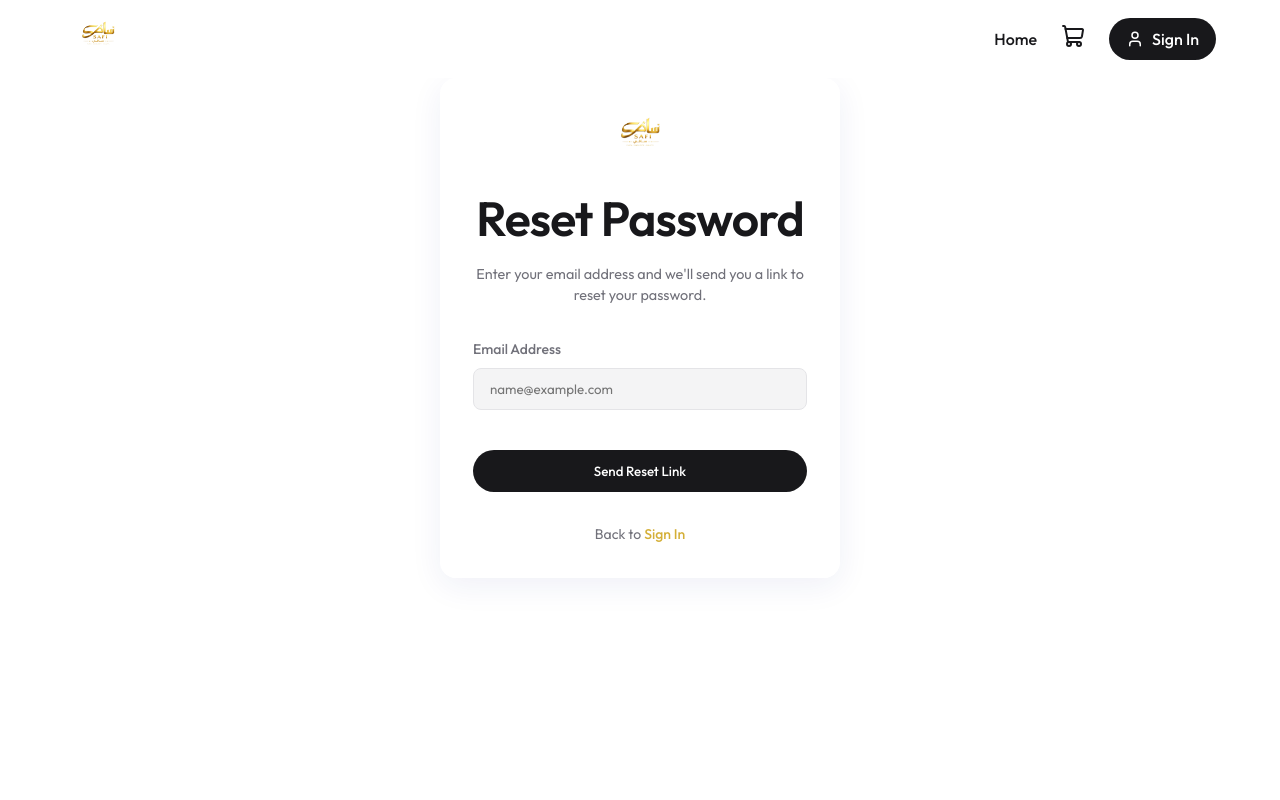
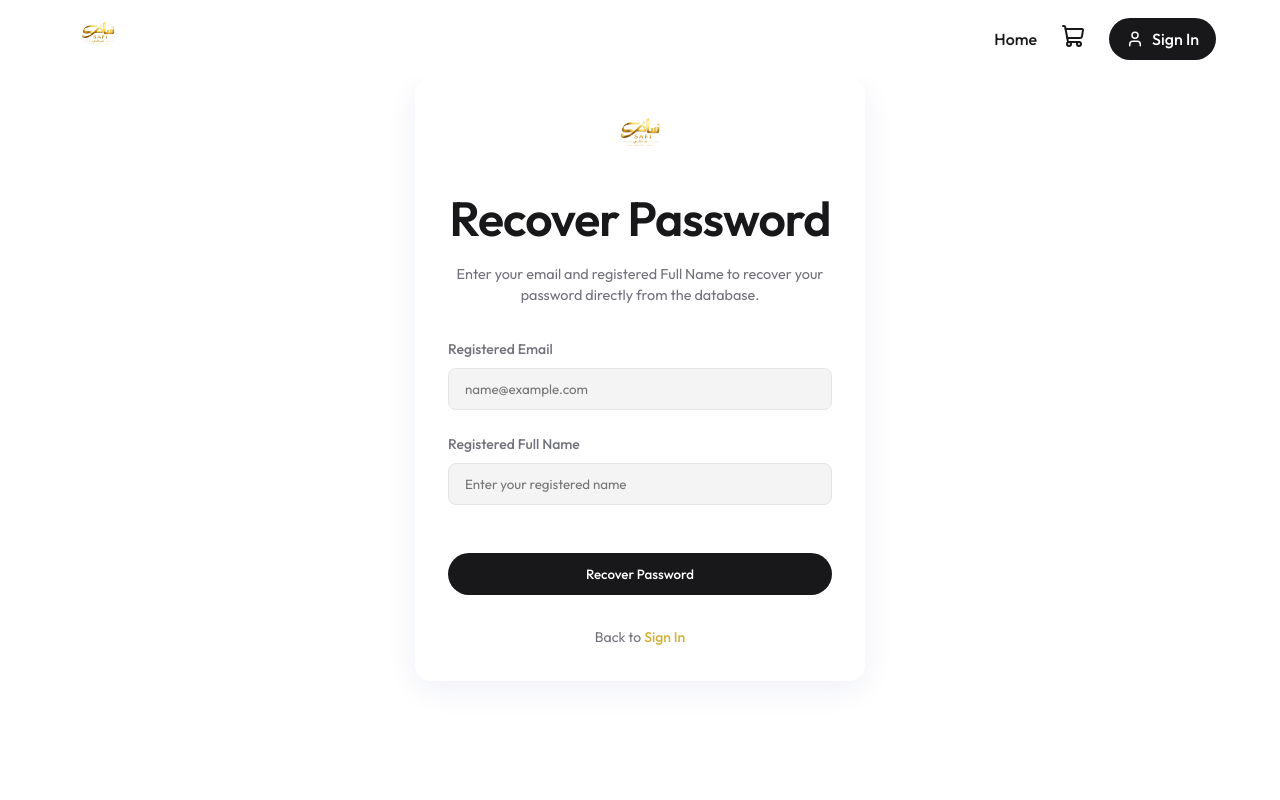
Before and after one commit to safistore/safistores, a React (Vite) app: page /forgot-password in a window 1280 px wide. Shown: the top 800 px of the page. Built offline with nearby package versions, Linux system fonts and the light colour scheme; no server answers.

Commit message:
Implement password recovery feature with full name

```diff
--- a/src/pages/ForgotPassword.jsx
+++ b/src/pages/ForgotPassword.jsx
@@ -1,26 +1,49 @@
 import { useState } from 'react';
-import { sendPasswordResetEmail } from 'firebase/auth';
-import { auth } from '../firebase';
+import { collection, getDocs, query, where } from 'firebase/firestore';
+import { db } from '../firebase';
 import { Link } from 'react-router-dom';
 
 const ForgotPassword = () => {
   const [email, setEmail] = useState('');
-  const [message, setMessage] = useState('');
+  const [fullName, setFullName] = useState('');
+  const [recoveredPassword, setRecoveredPassword] = useState('');
   const [error, setError] = useState('');
   const [loading, setLoading] = useState(false);
 
-  const handleResetPassword = async (e) => {
+  const handleRecoverPassword = async (e) => {
     e.preventDefault();
-    setMessage('');
+    setRecoveredPassword('');
     setError('');
     setLoading(true);
 
     try {
-      await sendPasswordResetEmail(auth, email);
-      setMessage('Password reset email sent! Please check your inbox.');
-      setEmail('');
+      // Query the users collection for matching email
+      const q = query(collection(db, "users"), where("email", "==", email.trim().toLowerCase()));
+      const querySnapshot = await getDocs(q);
+
+      if (querySnapshot.empty) {
+        setError('No account found with this email address.');
+        setLoading(false);
+        return;
+      }
+
+      // Check the first matching user document
+      const userDoc = querySnapshot.docs[0];
+      const userData = userDoc.data();
+
+      // Verify the name (case-insensitive) to prevent random email lookups
+      if (userData.name && userData.name.trim().toLowerCase() === fullName.trim().toLowerCase()) {
+        if (userData.password) {
+          setRecoveredPassword(userData.password);
+        } else {
+          setError('This account does not have a recovery password stored. Please contact the administrator to reset it.');
+        }
+      } else {
+        setError('Verification failed. The full name you entered does not match our records for this email.');
+      }
     } catch (err) {
-      setError(err.message || 'Failed to send password reset email.');
+      console.error("Error recovering password:", err);
+      setError(err.message || 'An error occurred while recovering the password.');
     } finally {
       setLoading(false);
     }
@@ -28,21 +51,37 @@ const ForgotPassword = () => {
 
   return (
     <div className="container flex-center animate-fade-in" style={{ minHeight: '60vh' }}>
-      <div className="glass-card" style={{ maxWidth: '400px', width: '100%' }}>
+      <div className="glass-card" style={{ maxWidth: '450px', width: '100%' }}>
         <div className="flex-center" style={{ marginBottom: '1.5rem' }}>
           <img src="/safi.png" alt="Safi Store Logo" style={{ height: '55px', objectFit: 'contain' }} />
         </div>
-        <h2 className="heading-md" style={{ textAlign: 'center', marginBottom: '1rem' }}>Reset Password</h2>
+        <h2 className="heading-md" style={{ textAlign: 'center', marginBottom: '1rem' }}>Recover Password</h2>
         <p style={{ textAlign: 'center', color: 'var(--text-secondary)', fontSize: '0.9rem', marginBottom: '2rem' }}>
-          Enter your email address and we'll send you a link to reset your password.
+          Enter your email and registered Full Name to recover your password directly from the database.
         </p>
 
-        {error && <div style={{ color: 'var(--danger)', marginBottom: '1rem', textAlign: 'center', fontSize: '0.875rem' }}>{error}</div>}
-        {message && <div style={{ color: 'var(--success)', marginBottom: '1rem', textAlign: 'center', fontSize: '0.875rem', fontWeight: '500' }}>{message}</div>}
+        {error && <div style={{ color: 'var(--danger)', marginBottom: '1.5rem', textAlign: 'center', fontSize: '0.875rem', padding: '0.5rem', borderRadius: '0.25rem', border: '1px solid rgba(231, 76, 60, 0.3)', background: 'rgba(231, 76, 60, 0.05)' }}>{error}</div>}
 
-        <form onSubmit={handleResetPassword}>
+        {recoveredPassword && (
+          <div style={{
+            color: 'var(--text-primary)',
+            marginBottom: '1.5rem',
+            textAlign: 'center',
+            fontSize: '1rem',
+            padding: '1rem',
+            borderRadius: '0.5rem',
+            border: '1px solid rgba(46, 204, 113, 0.3)',
+            background: 'rgba(46, 204, 113, 0.1)',
+            fontWeight: '500'
+          }}>
+            <p style={{ fontSize: '0.85rem', color: 'var(--text-secondary)', marginBottom: '0.5rem' }}>Password recovered successfully:</p>
+            <span style={{ fontSize: '1.4rem', color: 'var(--success)', fontWeight: '700', letterSpacing: '0.5px' }}>{recoveredPassword}</span>
+          </div>
+        )}
+
+        <form onSubmit={handleRecoverPassword}>
           <div className="form-group">
-            <label className="form-label">Email Address</label>
+            <label className="form-label">Registered Email</label>
             <input
               type="email"
               className="form-input"
@@ -52,8 +91,21 @@ const ForgotPassword = () => {
               required
             />
           </div>
-          <button type="submit" className="btn btn-primary" style={{ width: '100%', marginTop: '1rem' }} disabled={loading}>
-            {loading ? 'Sending Link...' : 'Send Reset Link'}
+
+          <div className="form-group" style={{ marginTop: '1rem' }}>
+            <label className="form-label">Registered Full Name</label>
+            <input
+              type="text"
+              className="form-input"
+              placeholder="Enter your registered name"
+              value={fullName}
+              onChange={(e) => setFullName(e.target.value)}
+              required
+            />
+          </div>
+
+          <button type="submit" className="btn btn-primary" style={{ width: '100%', marginTop: '1.5rem' }} disabled={loading}>
+            {loading ? 'Verifying...' : 'Recover Password'}
           </button>
         </form>
 
```
